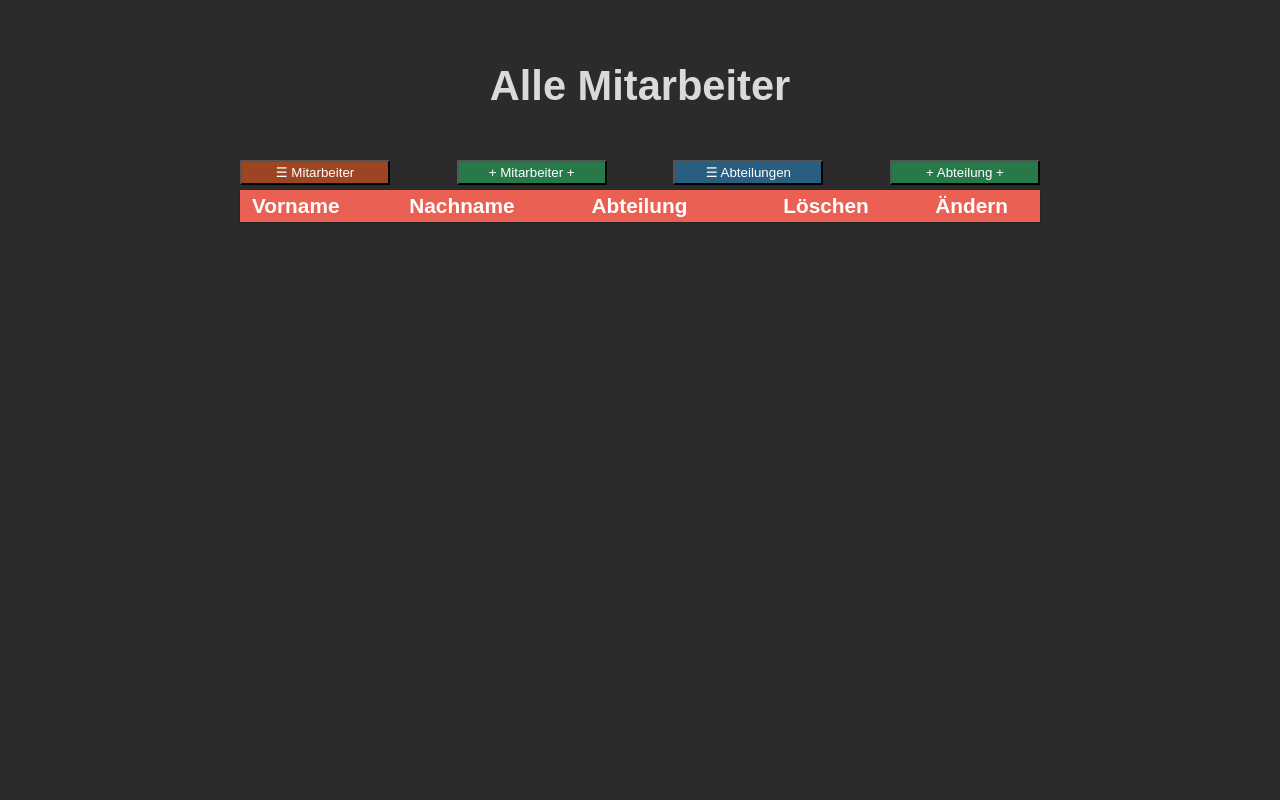
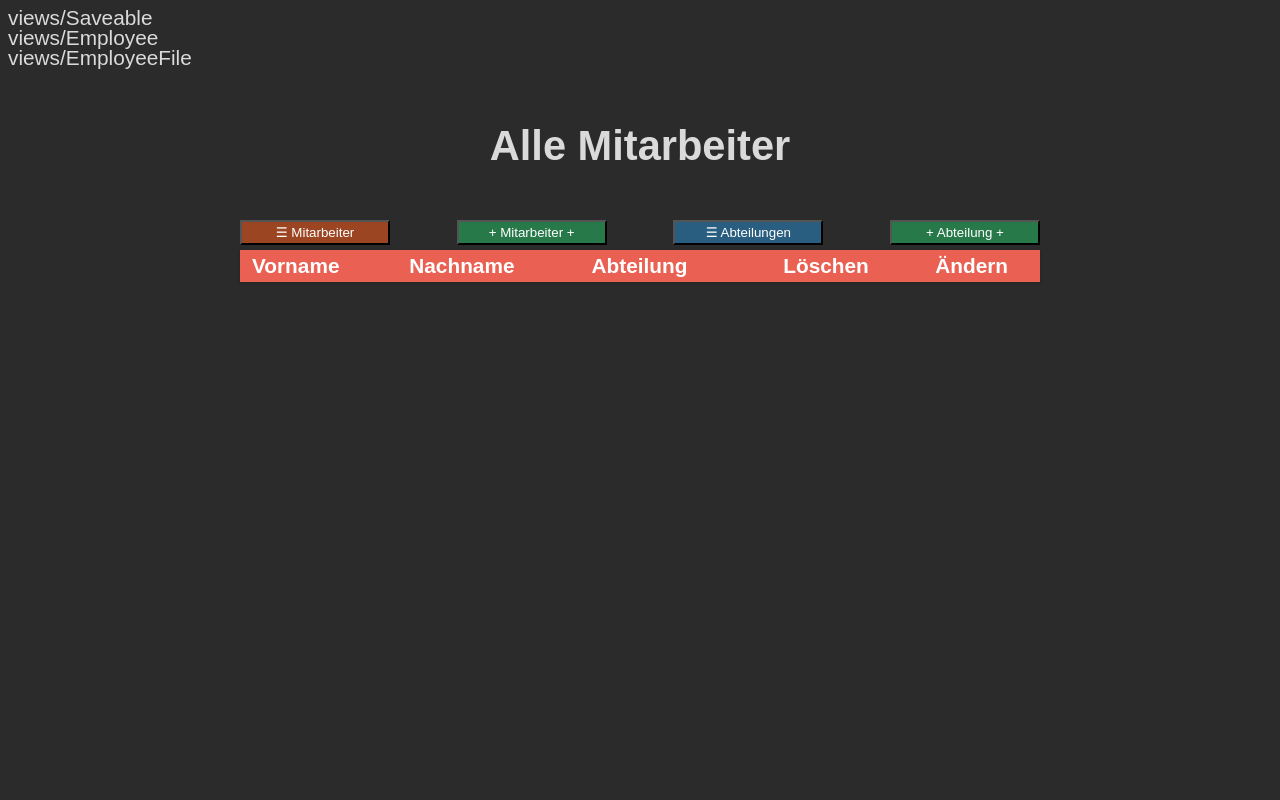
Before and after one commit to pytherik/company, a PHP site: page /index.php in a window 1280 px wide. Run offline with PHP 8.4, Linux system fonts and the light colour scheme.

Commit message:
misterious autoload...

```diff
--- a/index.php
+++ b/index.php
@@ -4,6 +4,7 @@ include 'config.php';
 //info lädt Klassen, die benötigt werden automatisch aus dem Ordner classes nach
 spl_autoload_register(function ($class) {
   include 'classes/' . $class . '.php';
+  echo 'views/'.$class.'<br/>';
 });
 
 $EmployeeClass = (PERSISTENCY === 'file') ? 'EmployeeFile' : 'EmployeeDb';
```
